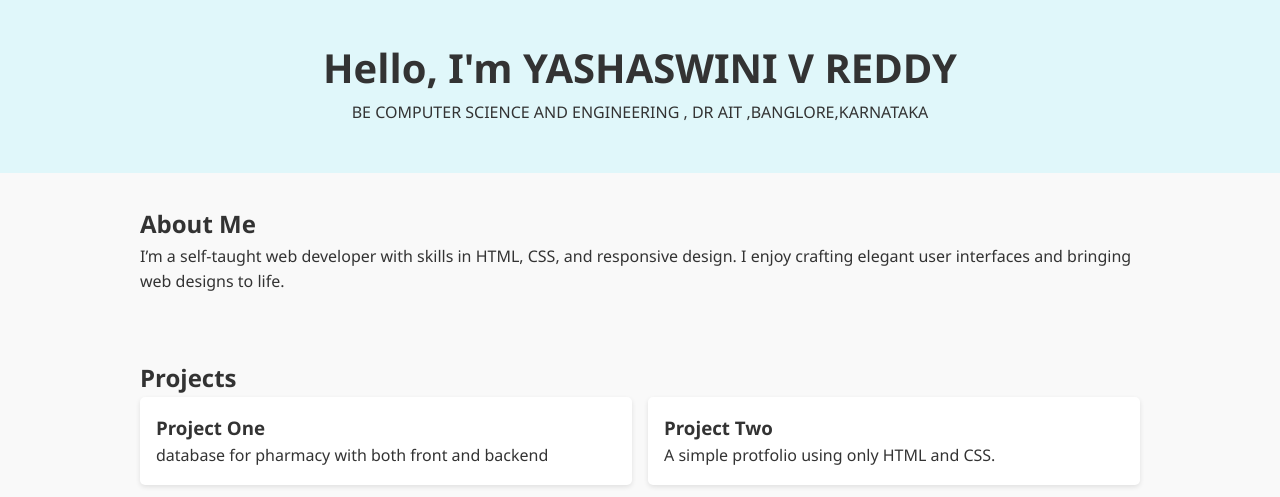
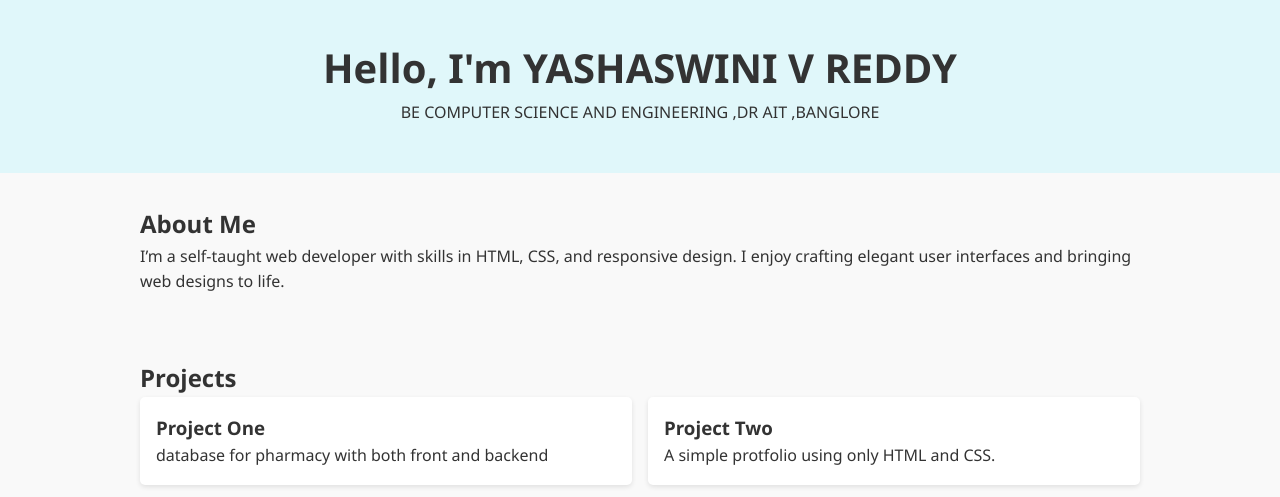
Before and after one commit to yashaswinireddy0525/portfolio-yashaswini, a plain HTML site: page index.html in a window 1280 px wide. Shown: the part 303-800 px from the top of the page. Drawn offline with Linux system fonts and the light colour scheme; files whose address does not match are found by name.

Commit message:
Add files via upload

```diff
--- a/index.html
+++ b/index.html
@@ -25,7 +25,7 @@
   <section class="hero">
     <div class="container">
       <h2>Hello, I'm YASHASWINI V REDDY</h2>
-      <p>BE COMPUTER SCIENCE AND ENGINEERING , DR AIT ,BANGLORE,KARNATAKA</p>
+      <p>BE COMPUTER SCIENCE AND ENGINEERING ,DR AIT ,BANGLORE</p>
     </div>
   </section>
 
```
